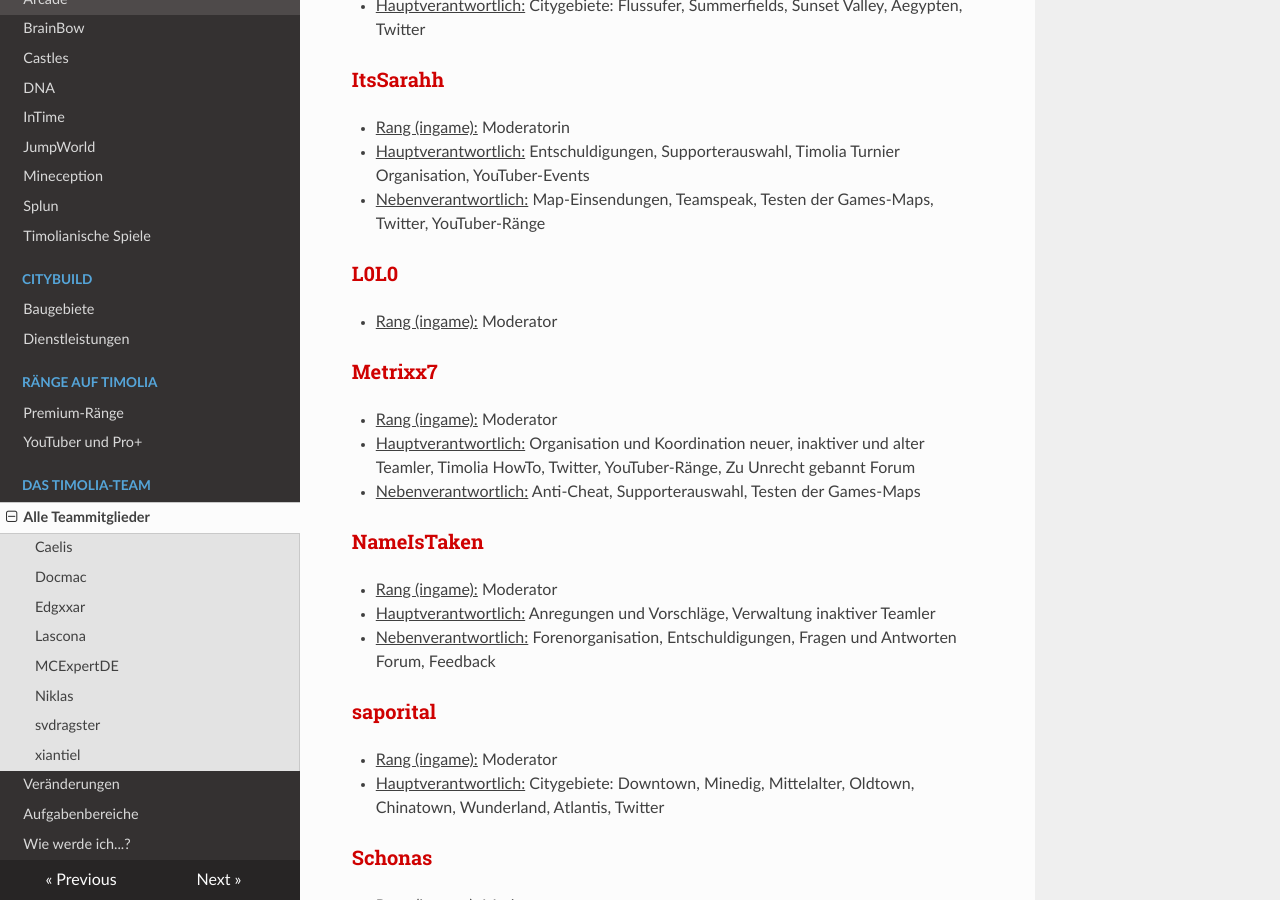
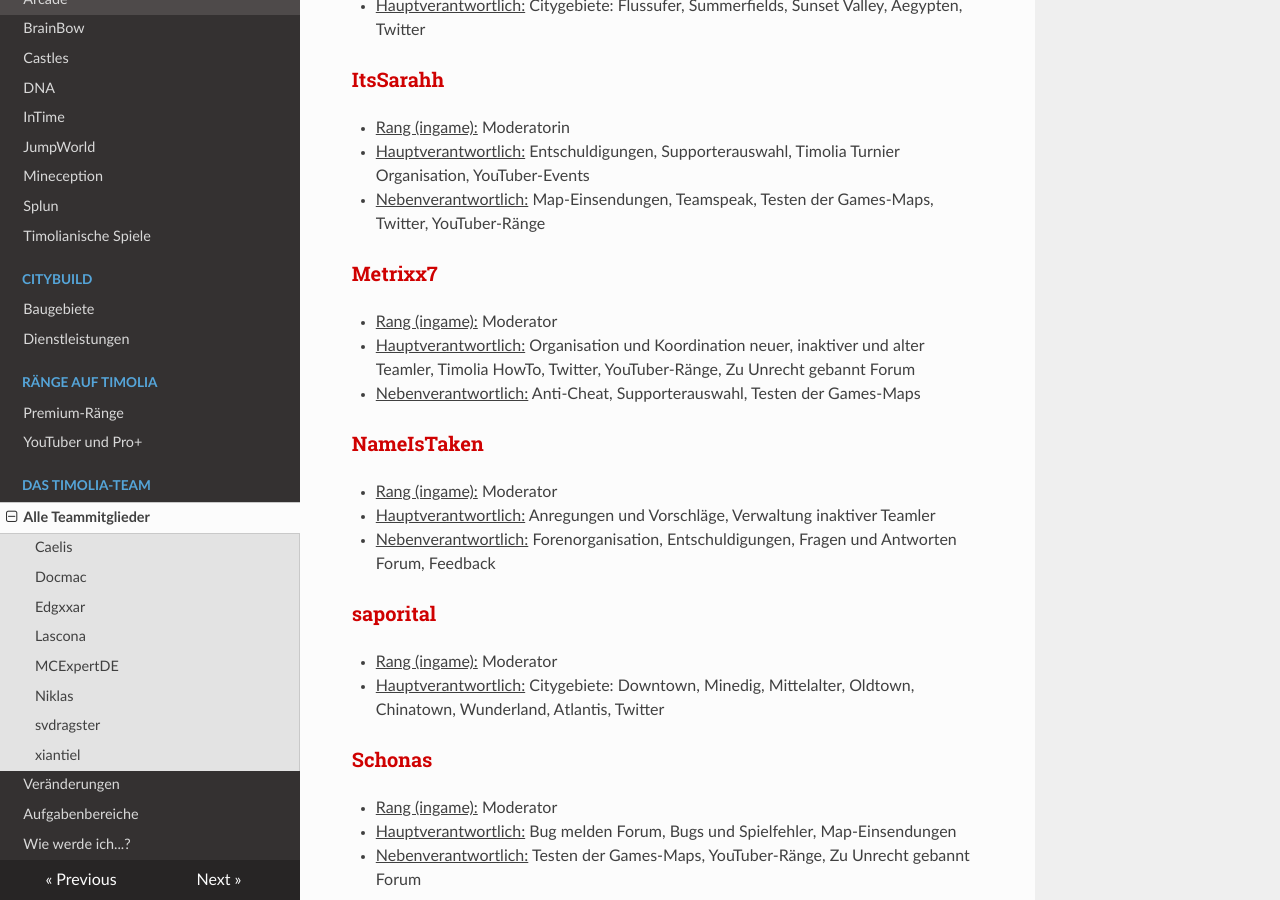
Before and after one commit to TimoliaDE/HowTo, an MkDocs documentation site: the page built from docs/team/members.md, in a window 1280 px wide and 900 px high, scrolled down 1723 px. Built offline with MkDocs 1.6.1, drawn with Linux system fonts in a browser that asks for light colours; nearby versions of some CDN libraries; old or Windows-style settings are respelled for this version of MkDocs.

Commit message:
Update members.md

```diff
--- a/docs/team/members.md
+++ b/docs/team/members.md
@@ -55,9 +55,6 @@ Moderatoren koordinieren einzelne Projekte oder Bereiche auf Timolia und sorgen
 - <u>Rang (ingame):</u> Moderatorin
 - <u>Hauptverantwortlich:</u> Entschuldigungen, Supporterauswahl, Timolia Turnier Organisation, YouTuber-Events
 - <u>Nebenverantwortlich:</u> Map-Einsendungen, Teamspeak, Testen der Games-Maps, Twitter, YouTuber-Ränge
-
-### <strong><span style="color:#CF0101">L0L0</span></strong>
-- <u>Rang (ingame):</u> Moderator
 
 ### <strong><span style="color:#CF0101">Metrixx7</span></strong>
 - <u>Rang (ingame):</u> Moderator
```
